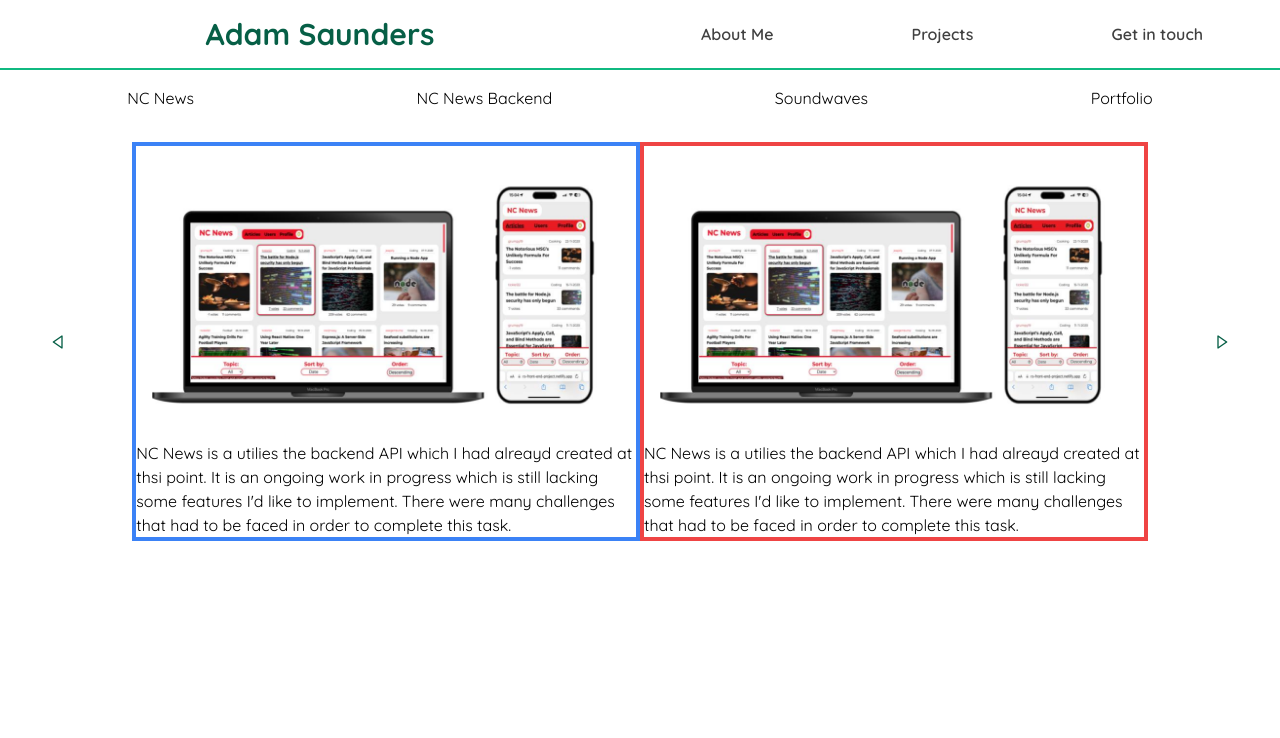
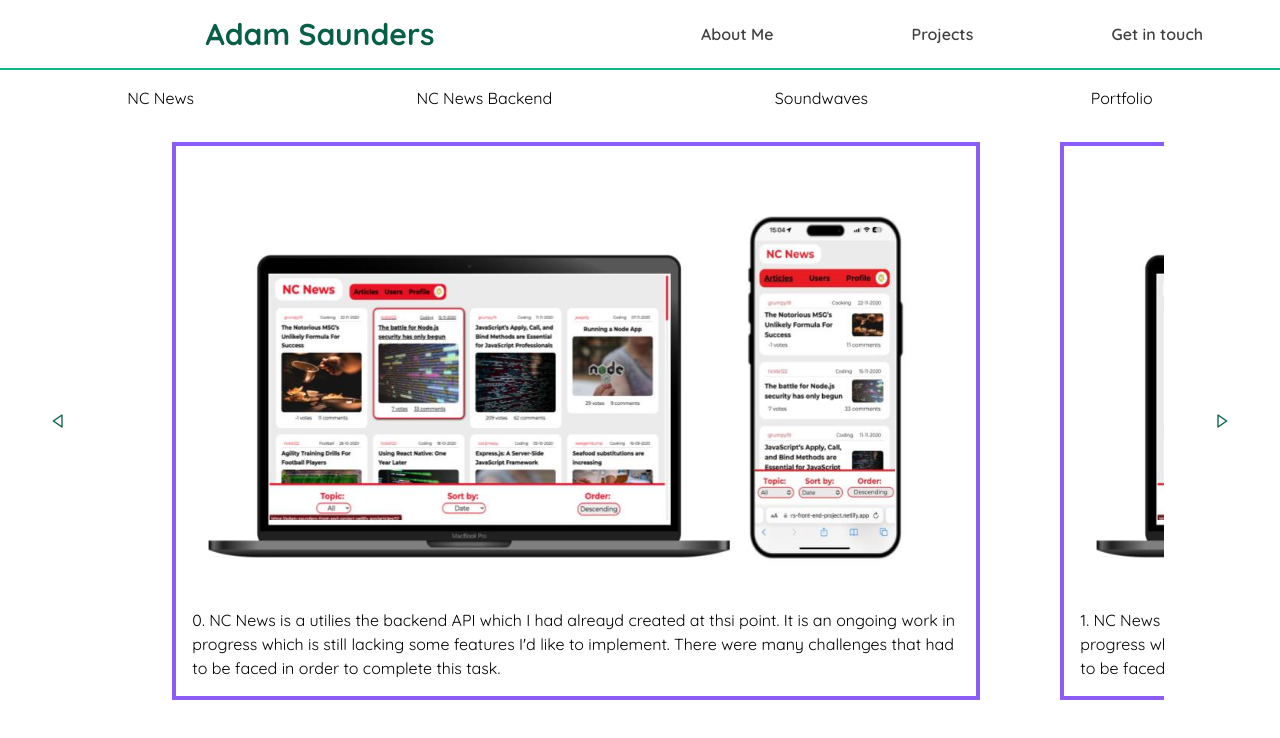
Before and after one commit to AdamSaunders26/as-portfolio, a Next.js app: page /projects in a window 1280 px wide. Shown: the top 738 px of the page. Built offline with nearby package versions, Linux system fonts and the light colour scheme.

Commit message:
flesh out carousel feature using flex and add buttons to navigate carousel

```diff
--- a/app/Components/LeftButton.tsx
+++ b/app/Components/LeftButton.tsx
@@ -1,8 +1,12 @@
 import { BiLeftArrow } from "react-icons/bi";
 
-export default function LeftButton() {
+export default function LeftButton({ carouselRef }) {
   return (
-    <div>
+    <div
+      onClick={() => {
+        carouselRef.current.scrollLeft -= 600;
+      }}
+    >
       <BiLeftArrow />
     </div>
   );
--- a/app/Components/RightButton.tsx
+++ b/app/Components/RightButton.tsx
@@ -1,8 +1,12 @@
 import { BiRightArrow } from "react-icons/bi";
 
-export default function RightButton() {
+export default function RightButton({ carouselRef }) {
   return (
-    <div>
+    <div
+      onClick={() => {
+        carouselRef.current.scrollLeft += 600;
+      }}
+    >
       <BiRightArrow />
     </div>
   );
--- a/app/projects/ProjectCarousel.tsx
+++ b/app/projects/ProjectCarousel.tsx
@@ -1,9 +1,17 @@
+"use client";
 import Image from "next/image";
 import ncnews from "../../images/ncnews-mockup.jpg";
 import RightButton from "../Components/RightButton";
 import LeftButton from "../Components/LeftButton";
+import Link from "next/link";
+import { useRef } from "react";
 
 export default function ProjectCarousel() {
+  const projectClassName =
+    "border-4 sm:border-blue-500 md:border-green-500 lg:border-violet-500 snap-center basis-1/4 shrink-0 relative mx-10";
+  const projectDetailsClassName =
+    "w-72 sm:w-[30rem] md:w-[38rem] lg:w-[50rem] p-4";
+  const carouselRef = useRef();
   return (
     <section className="my-4 grid grid-cols-11 items-center ">
       <div className="flex justify-around mx-4 col-span-11 auto-cols-max">
@@ -13,38 +21,45 @@ export default function ProjectCarousel() {
         <p>Portfolio</p>
       </div>
       <div className="place-self-center text-emerald-800">
-        <LeftButton />
+        <LeftButton carouselRef={carouselRef} />
       </div>
-      <div className=" p-4 my-4 col-span-9 flex overflow-auto">
-        <div className="border-4 border-blue-500">
+      <div
+        ref={carouselRef}
+        className=" p-4 my-4 col-span-9 flex  overflow-x-scroll   snap-mandatory snap-x "
+      >
+        <div className={projectClassName} id="project-1">
+          <div className={projectDetailsClassName}>
             <Image
-            className="p-4"
+              className="p-4 "
               src={ncnews}
               alt="NC News website displayed on a laptop and phone"
             />
-          <p>
-            NC News is a utilies the backend API which I had alreayd created at
-            thsi point. It is an ongoing work in progress which is still lacking
-            some features I'd like to implement. There were many challenges that
-            had to be faced in order to complete this task.
+            <p className="">
+              0. NC News is a utilies the backend API which I had alreayd
+              created at thsi point. It is an ongoing work in progress which is
+              still lacking some features I'd like to implement. There were many
+              challenges that had to be faced in order to complete this task.
             </p>
           </div>
-        <div className="border-4 border-red-500">
+        </div>
+        <div className={projectClassName} id="project-2">
+          <div className={projectDetailsClassName}>
             <Image
-            className="p-4"
+              className="p-4 "
               src={ncnews}
               alt="NC News website displayed on a laptop and phone"
             />
-          <p>
-            NC News is a utilies the backend API which I had alreayd created at
-            thsi point. It is an ongoing work in progress which is still lacking
-            some features I'd like to implement. There were many challenges that
-            had to be faced in order to complete this task.
+            <p className="">
+              1. NC News is a utilies the backend API which I had alreayd
+              created at thsi point. It is an ongoing work in progress which is
+              still lacking some features I'd like to implement. There were many
+              challenges that had to be faced in order to complete this task.
             </p>
           </div>
         </div>
+      </div>
       <div className="place-self-center text-emerald-800">
-        <RightButton />
+        <RightButton carouselRef={carouselRef} />
       </div>
     </section>
   );
```
Lines whose indentation alone changed are shown as unchanged.
